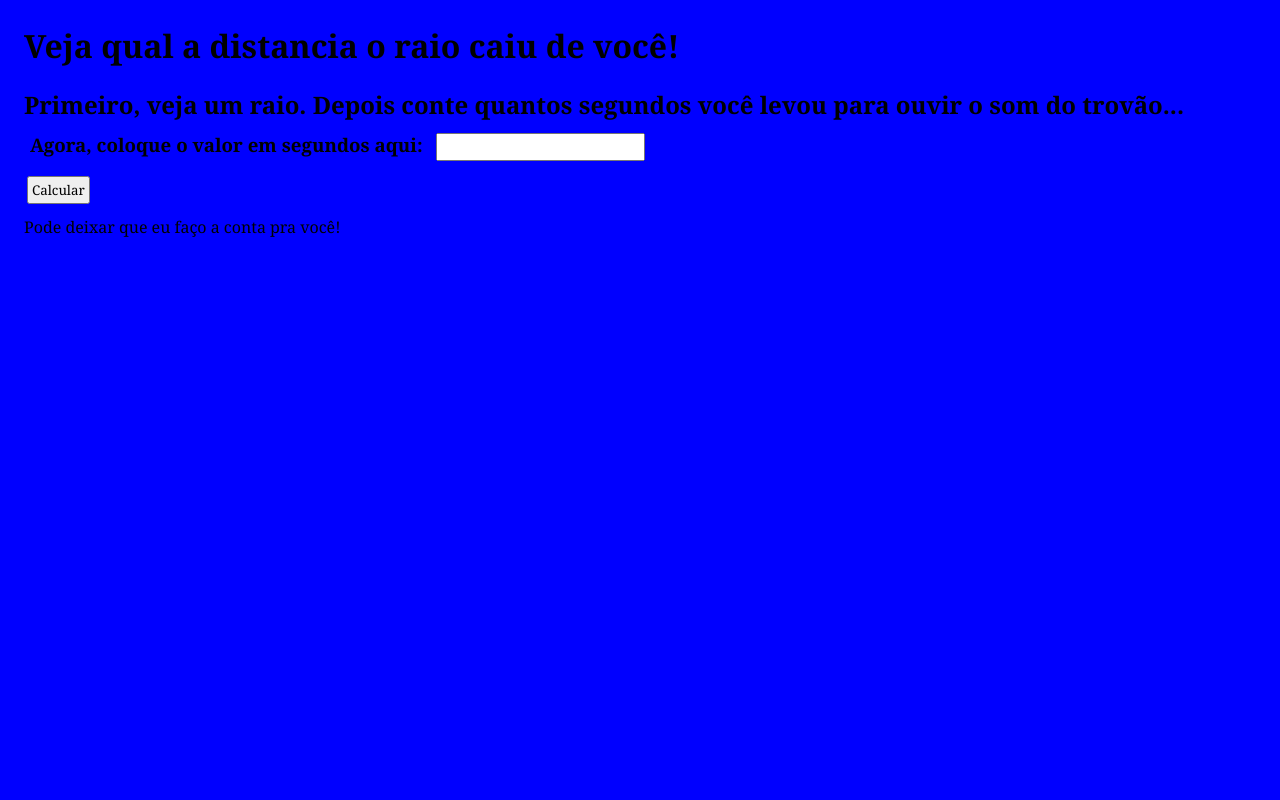
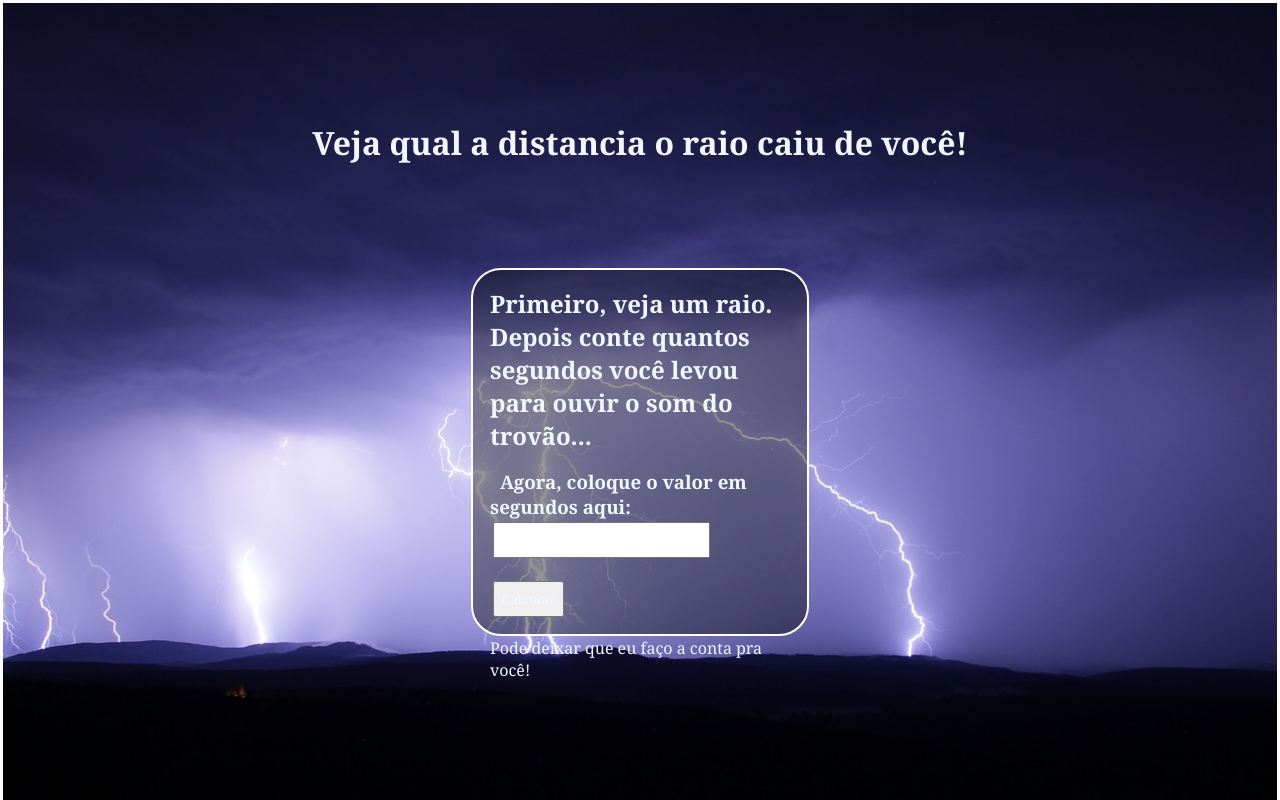
Before and after one commit to luychoyan/Calculadora_Queda_de_Raios, a plain HTML site: page index.html in a window 1280 px wide. Drawn offline with Linux system fonts and the light colour scheme.

Commit message:
Update style.css

```diff
--- a/style.css
+++ b/style.css
@@ -1,9 +1,27 @@
 * {
     margin: 3px;
-    padding: 3px;
+    padding: 7px;
     font-family: Georgia, 'Times New Roman', Times, serif;
+    color: aliceblue;
 }
 
 body {
-    background-color: blue;
+    display: flex;
+    flex-direction: column;
+    align-items: center;
+    justify-content: space-evenly;
+
+    background-image: url(imagens/background.jpg);
+    background-repeat: no-repeat;
+    background-size: cover;
+    height: 700px;
+
 }
+
+main {
+    width: 320px;
+    height: 350px;
+    background-color: rgba(10, 10, 10, 0.418);
+    border-radius: 30px;
+    border: 2px solid white;
+}
```
